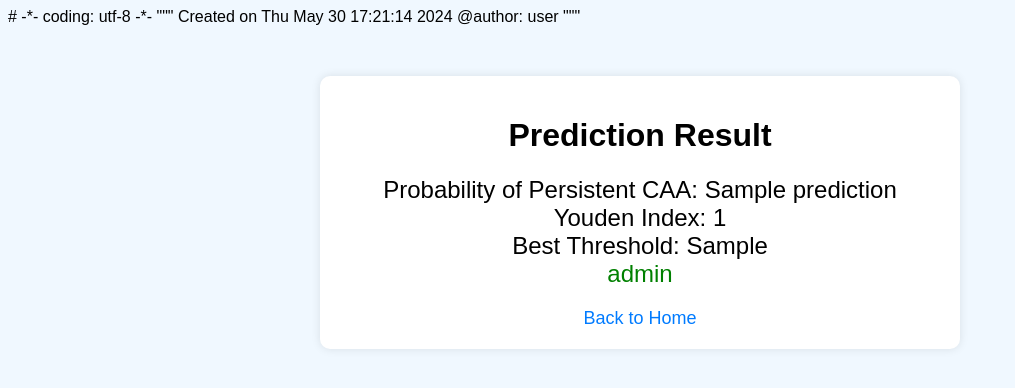
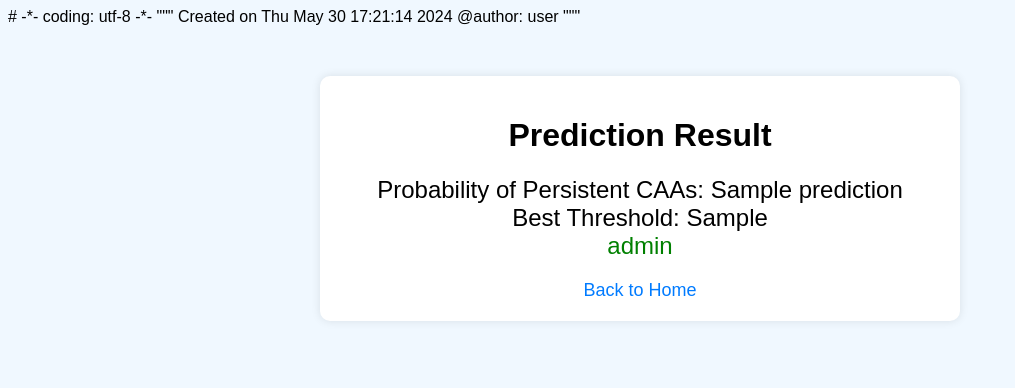
Before and after one commit to xyf19912015/myapp-flask, a Flask app: template templates/result.html in a window 1280 px wide. Shown: the top 388 px of the page, without its empty margins (0-1015 px from the left). Run offline with Flask 3, Linux system fonts and the light colour scheme; the template is opened without the code that fills it: most values are stand-ins (such as "Sample title", 1, 10 or a date in 2020); parts of the project's set-up code (start-up, migrations or seed data) failed here and were passed over.

Commit message:
Update result.html

```diff
--- a/templates/result.html
+++ b/templates/result.html
@@ -26,8 +26,7 @@ Created on Thu May 30 17:21:14 2024
     <div class="container">
         <h1>Prediction Result</h1>
         <div class="result">
-            Probability of Persistent CAA: {{ prediction }}<br>
-            Youden Index: {{ youden_index }}<br>
+            Probability of Persistent CAAs: {{ prediction }}<br>
             Best Threshold: {{ best_threshold }}<br>
             <span class="{{ 'high-risk' if risk_color == 'red' else 'low-risk' }}">{{ risk_level }}</span>
         </div>
```
